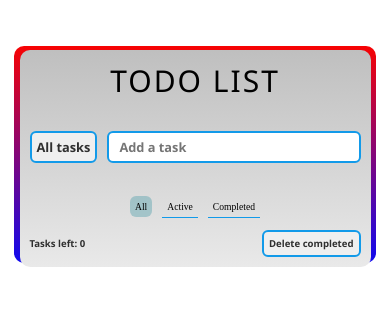
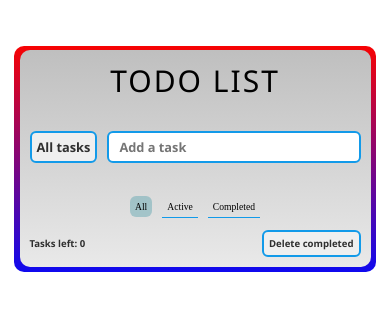
Before and after one commit to Mmarvinn/ReactToDoList, a React (Create React App) app: page / in a window 390 px wide. Shown: the top 310 px of the page. Built offline with nearby package versions, Linux system fonts and the light colour scheme.

Commit message:
add local storage logic for our Todos

```diff
--- a/src/App.js
+++ b/src/App.js
@@ -5,10 +5,10 @@ function App() {
   const ref = useRef(null);
 
   const appHeight = () => {
-    let vhBorderBottom = 0;
+    let vhBorderBottom = 1;
 
-    // if (window.innerWidth > 500) vhBorderBottom = 1.5;
-    // if (window.innerWidth > 650) vhBorderBottom = 1.8;
+    if (window.innerWidth > 500) vhBorderBottom = 1.5;
+    if (window.innerWidth > 650) vhBorderBottom = 1.8;
     if (window.innerWidth > 800) vhBorderBottom = 2;
     if (window.innerWidth > 1000) vhBorderBottom = 2.5;
     if (window.innerWidth > 1200) vhBorderBottom = 3;
--- a/src/component/TaskForm.js
+++ b/src/component/TaskForm.js
@@ -1,9 +1,14 @@
-import { useState } from "react";
-import TaskList from "./TaskList";
+import { useEffect, useState } from "react";
 import { v4 as uuidv4 } from "uuid";
 
+import TaskList from "./TaskList";
+import {
+  getLocalStorageTasks,
+  setLocalStorageTasks,
+} from "../services/localStorage";
+
 function TaskForm({ appHeight }) {
-  const [tasks, setTasks] = useState([]);
+  const [tasks, setTasks] = useState(getLocalStorageTasks());
   const [doneAll, setDoneAll] = useState(false);
   const [showTasks, setShowTasks] = useState("all");
 
@@ -97,6 +102,10 @@ function TaskForm({ appHeight }) {
     e.target.reset();
   }
 
+  useEffect(() => {
+    setLocalStorageTasks(tasks);
+  }, [tasks]);
+
   return (
     <>
       <form className='form' onSubmit={handlerSubmit}>
--- a/src/index.css
+++ b/src/index.css
@@ -15,6 +15,7 @@ main {
   margin: 0 auto;
   padding: 50px;
   margin-top: 50px;
+  margin-bottom: 50px;
   border-radius: 10px;
   background: linear-gradient(#bfbfbf, #e9e9e9);
 }
--- /dev/null
+++ b/src/services/localStorage.js
@@ -0,0 +1,19 @@
+const TASKS = "TASKS";
+
+export const getLocalStorageTasks = () => {
+  const todos = JSON.parse(localStorage.getItem(TASKS)) || [];
+
+  return todos;
+};
+
+export const setLocalStorageTasks = (tasks) => {
+  const todos = JSON.stringify(tasks);
+
+  localStorage.setItem(TASKS, todos);
+};
+
+// Delete logic if need it
+
+/* export const deleteLocalStorageTasks = () => {
+  localStorage.removeItem(TASKS);
+}; */
```
